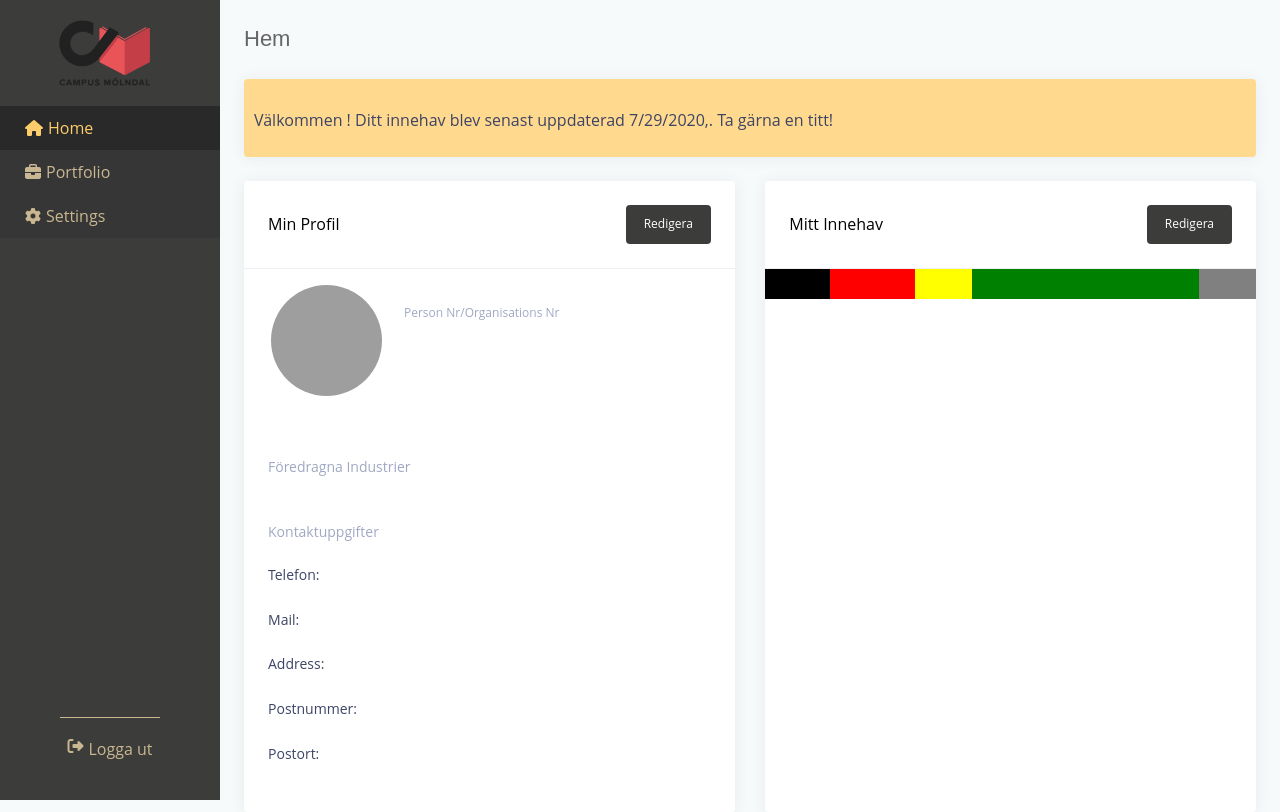
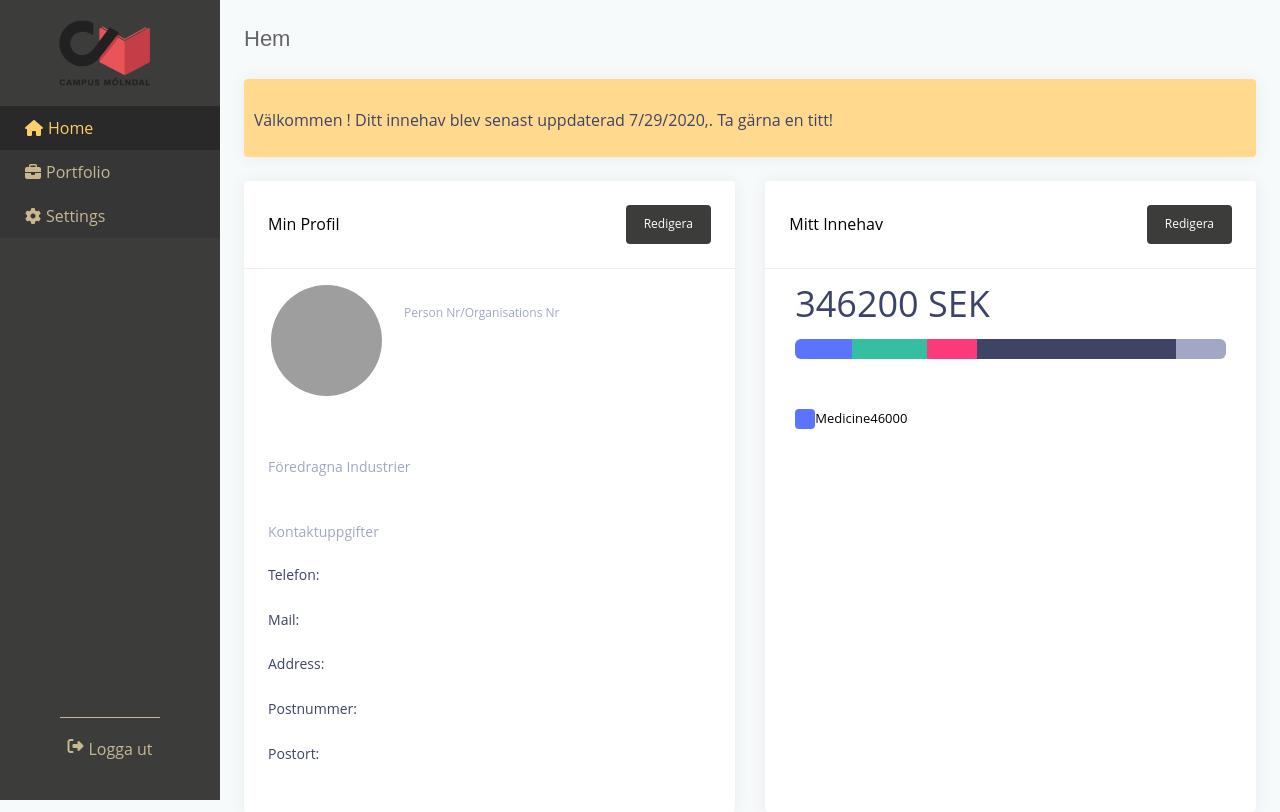
Before and after one commit to CircleHP/profile, a React (Create React App) app: page / in a window 1280 px wide. Built offline with nearby package versions, Linux system fonts and the light colour scheme; grey boxes are pictures that could not be loaded.

Commit message:
Minor additions

```diff
--- a/src/screens/Home/Stats/Stats.js
+++ b/src/screens/Home/Stats/Stats.js
@@ -1,37 +1,43 @@
 import React from 'react';
 
-const Stats = ({ header, data, total }) => {
-    // const persents = (totalInvested / total) * 100;
+const Stats = ({ data, total }) => {
+    const headers = data.map((item) => item.industry);
+    const headersSet = new Set(headers);
 
-    // let totalInvested = 0;
-    // console.log(data.map((item) => summ += item.invested))
-    // console.log(persents)
-
-    const medicine = data.filter((item) => item.industry === 'medicine').map((total) => total.invested).reduce((accum, item) => { return accum + item});
-    const build = data.filter((item) => item.industry === 'build').map((total) => total.invested).reduce((accum, item) => { return accum + item});
-    const fin = data.filter((item) => item.industry === 'fin').map((total) => total.invested).reduce((accum, item) => { return accum + item});
-    const indX = data.filter((item) => item.industry === 'ind-x').map((total) => total.invested).reduce((accum, item) => { return accum + item});
-    const other = data.filter((item) => item.industry === 'other').map((total) => total.invested).reduce((accum, item) => { return accum + item});
+    const medicine = data.filter((item) => item.industry === 'medicine').map((total) => total.invested).reduce((accum, item) => { return accum + item });
+    const build = data.filter((item) => item.industry === 'build').map((total) => total.invested).reduce((accum, item) => { return accum + item });
+    const fin = data.filter((item) => item.industry === 'fin').map((total) => total.invested).reduce((accum, item) => { return accum + item });
+    const indX = data.filter((item) => item.industry === 'ind-x').map((total) => total.invested).reduce((accum, item) => { return accum + item });
+    const other = data.filter((item) => item.industry === 'other').map((total) => total.invested).reduce((accum, item) => { return accum + item });
 
     const persents = (summ) => {
         return (summ / total) * 100
-    }
-
-    console.log(medicine, build, fin, indX, other);
+    };
 
     return (
-        <div style={{ display: 'flex', width: '100%' }}>
-            <div style={{ width: `${persents(medicine)}%`, height: 30, background: 'black' }}>
+        <>
+            <div style={{ fontSize: 36, padding: '10px 30px', color: '#3C4368'}}>{total} SEK</div>
+            <div style={{ display: 'flex', width: '100%', padding: '0 30px', overflow: 'hidden' }}>
+                <div style={{ width: `${persents(medicine)}%`, height: 20, background: '#5B74FF', borderRadius: '6px 0 0 6px' }}>
+                </div>
+                <div style={{ width: `${persents(build)}%`, height: 20, background: '#34BFA3' }}>
+                </div>
+                <div style={{ width: `${persents(fin)}%`, height: 20, background: '#FD397A' }}>
+                </div>
+                <div style={{ width: `${persents(indX)}%`, height: 20, background: '#3D4465' }}>
+                </div>
+                <div style={{ width: `${persents(other)}%`, height: 20, background: '#A1A8C3', borderRadius: '0 6px 6px 0' }}>
+                </div>
             </div>
-            <div style={{ width: `${persents(build)}%`, height: 30, background: 'red' }}>
+
+            <div style={{display: 'flex', padding: '50px 30px'}}>
+                <div style={{ width: 20, height: 20, background: '#5B74FF', borderRadius: 4}} />
+                <div>Medicine</div>
+                <div>{medicine}</div>
             </div>
-            <div style={{ width: `${persents(fin)}%`, height: 30, background: 'yellow' }}>
-            </div>
-            <div style={{ width: `${persents(indX)}%`, height: 30, background: 'green' }}>
-            </div>
-            <div style={{ width: `${persents(other)}%`, height: 30, background: 'grey' }}>
-            </div>
-        </div>
+
+            {/* <CompanyItem background='' label='' total={totalInvested}/> */}
+        </>
     );
 };
 
```
